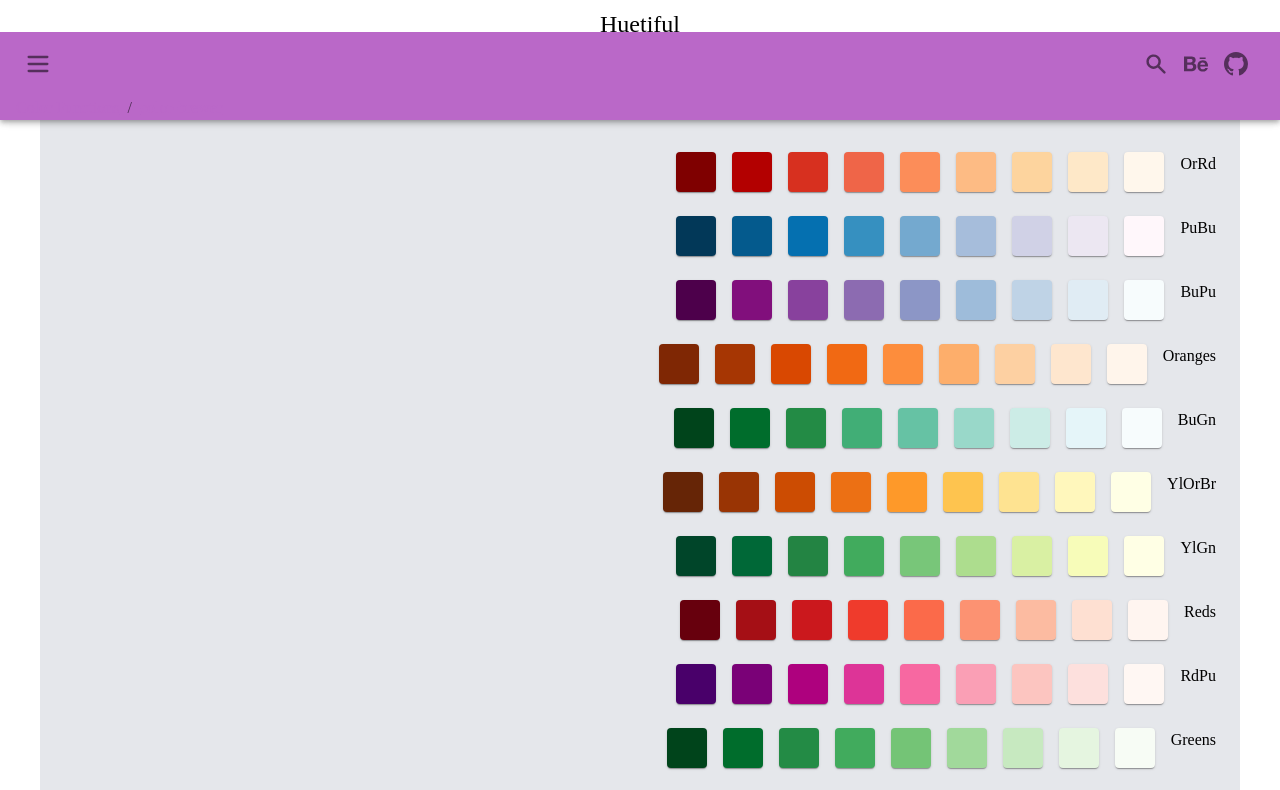
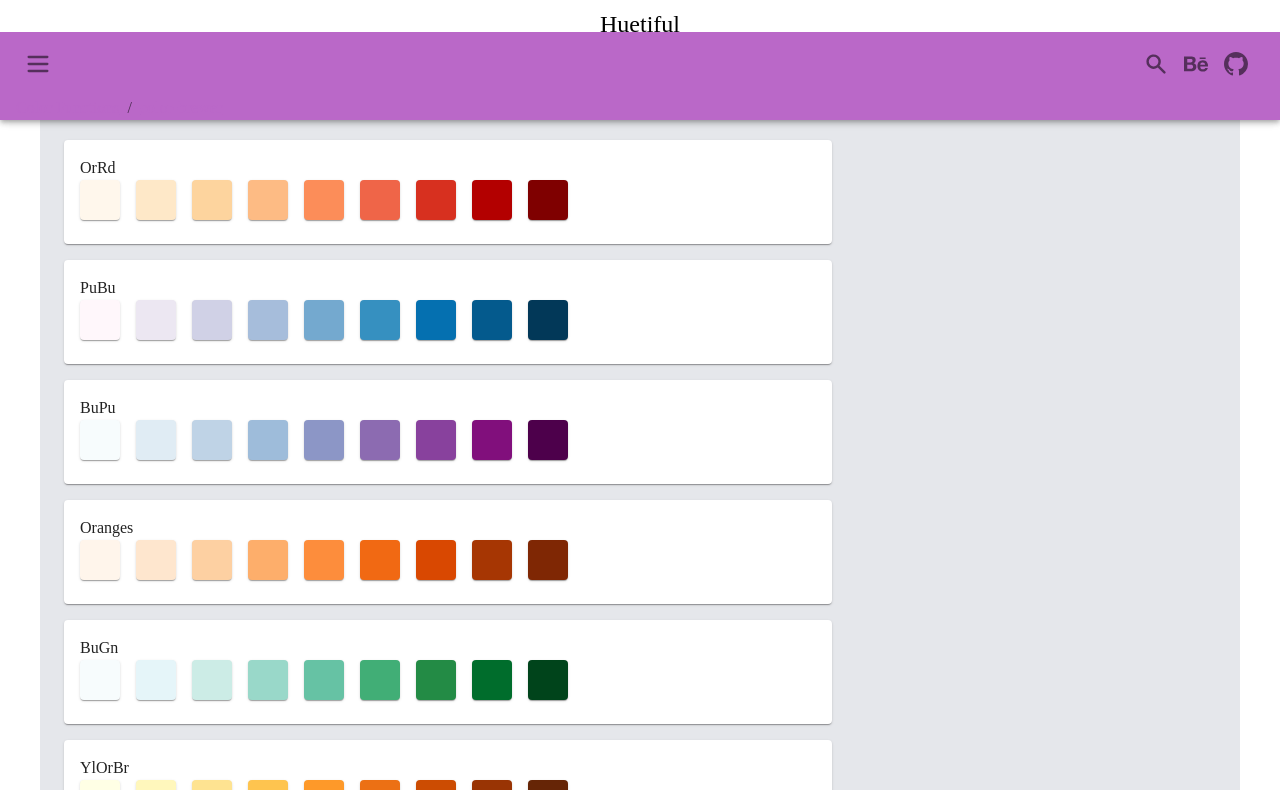
Before and after one commit to prjctimg/huetiful, a Next.js app in the folder huetiful/: page /color-brewer in a window 1280 px wide. Shown: the top 790 px of the page. Built offline with nearby package versions, Linux system fonts and the light colour scheme; what tailwindcss-gradients would draw is missing.

Commit message:
Fixed color-brewer scales layout. Maybe convert them to Accordions??.[MUST] Work on the typography and overall layout

```diff
--- a/huetiful/pages/color-brewer/index.tsx
+++ b/huetiful/pages/color-brewer/index.tsx
@@ -1,9 +1,9 @@
-import { Paper, Typography } from '@mui/material';
+import { Card, CardContent, Grid, Paper, Typography } from '@mui/material';
 import { Stack } from '@mui/system';
 import _ from 'lodash';
 import { colorbrewer } from '../../app/helpers/colorBrewer.mjs';
-export default function ColorBrewer() {
-    return (
+
+/*
         <>
             {_.map(colorbrewer, (brew, name) => {
                 return (
@@ -20,3 +20,34 @@ export default function ColorBrewer() {
         </>
     );
 }
+ */
+
+export default function ColorBrewer() {
+    return (
+        <Grid rowSpacing={2} container>
+            {_.map(colorbrewer, (brew, name) => {
+                return (
+                    <Grid xs={12} sm={8} item>
+                        <Card>
+                            <CardContent>
+                                <Typography>{name}</Typography>
+                                <Stack direction="row" columnSpacing={3} spacing={2}>
+                                    {_.map(brew, (hex) => {
+                                        return (
+                                            <Paper
+                                                className="w-[40px] h-[40px]"
+                                                style={{
+                                                    background: hex
+                                                }}
+                                            />
+                                        );
+                                    })}
+                                </Stack>
+                            </CardContent>
+                        </Card>
+                    </Grid>
+                );
+            })}
+        </Grid>
+    );
+}
--- a/huetiful/pages/gradients/index.tsx
+++ b/huetiful/pages/gradients/index.tsx
@@ -1,40 +1,33 @@
-
-import { Paper, Grid, Typography, Card, CardActions, Input, Select } from '@mui/material'
-import { gradients } from '../../app/codelab/gradients.mjs'
-import { grey } from '@mui/material/colors'
-import { PaperStack } from '../../components/paper-stack.jsx'
-
-
+import { Paper, Grid, Typography, Card, CardActions, Input, Select } from '@mui/material';
+import { gradients } from '../../app/codelab/gradients.mjs';
+import { grey } from '@mui/material/colors';
+import { PaperStack } from '../../components/paper-stack.jsx';
 
 function GradientsPage() {
     return (
         <>
             <title>Gradient generator</title>
             <Grid container>
+                <Typography variant="h5" fontWeight="light">
+                    Gradient generator
+                </Typography>
 
-                <Typography variant='h5' fontWeight='light'>Gradient generator</Typography>
-                <Grid item xs={12} >
-                    <Card  >
-                        { /* Card will have to output the select values live. */}
-                        <Paper className='w-full   bg-cyan-600 rounded-md xs:h-[50vh]' />
+                <Grid item xs={12}>
+                    <Card>
+                        {/* Card will have to output the select values live. */}
+                        <Paper className="w-full   bg-cyan-600 rounded-md xs:h-[50vh]" />
 
                         <Grid container direction={'row'} spacing={2}>
                             <Grid item>
-                                <Paper className='w-8 h-8 bg-black' />
+                                <Paper className="w-8 h-8 bg-black" />
                             </Grid>
-
                         </Grid>
-                        <Input type='color' className='w-6 h-6 rounded-md' />
-
-
-
+                        <Input type="color" className="w-6 h-6 rounded-md" />
                     </Card>
-
                 </Grid>
             </Grid>
         </>
-    )
+    );
 }
 
-
-export default GradientsPage
+export default GradientsPage;
```
